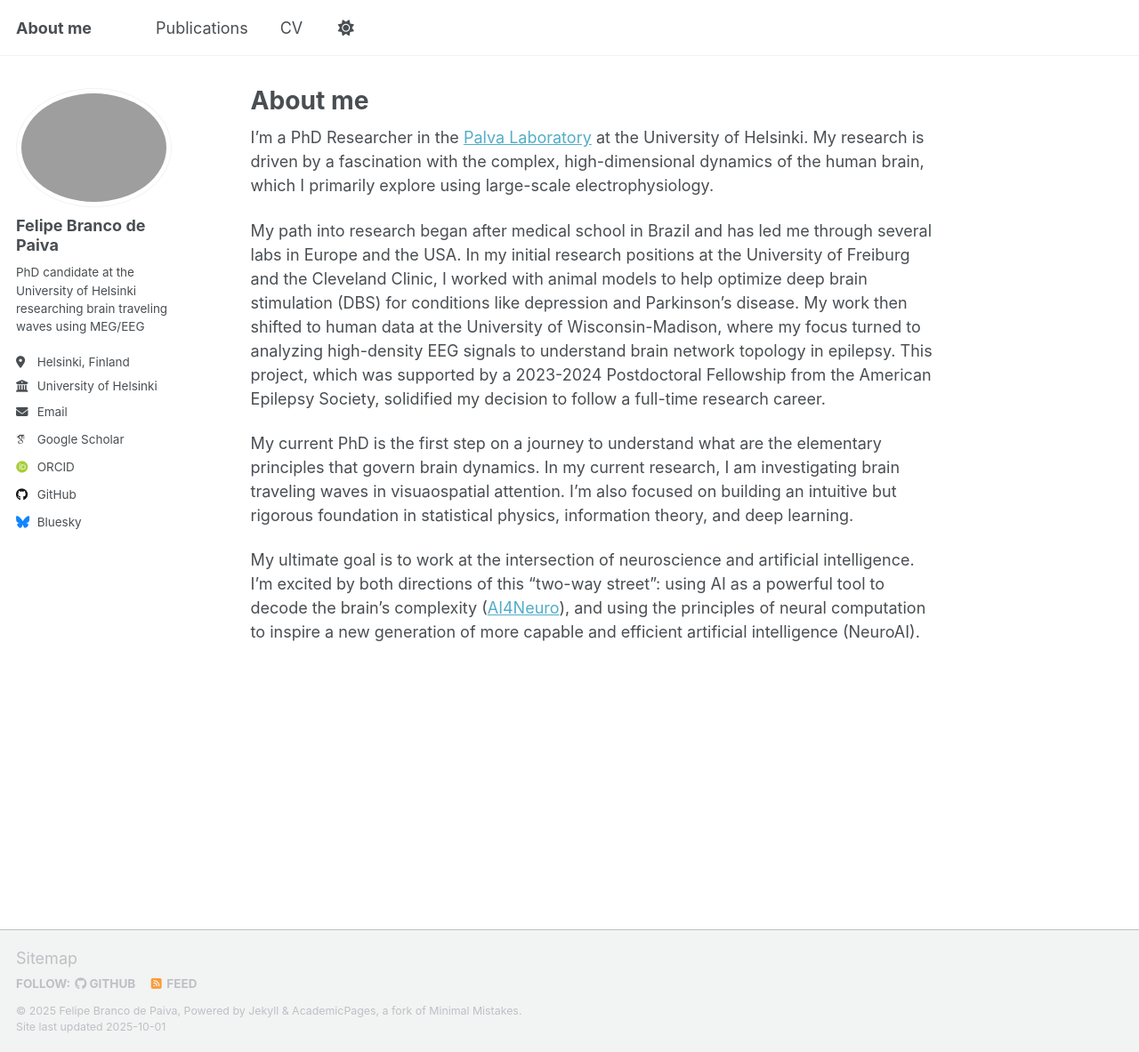
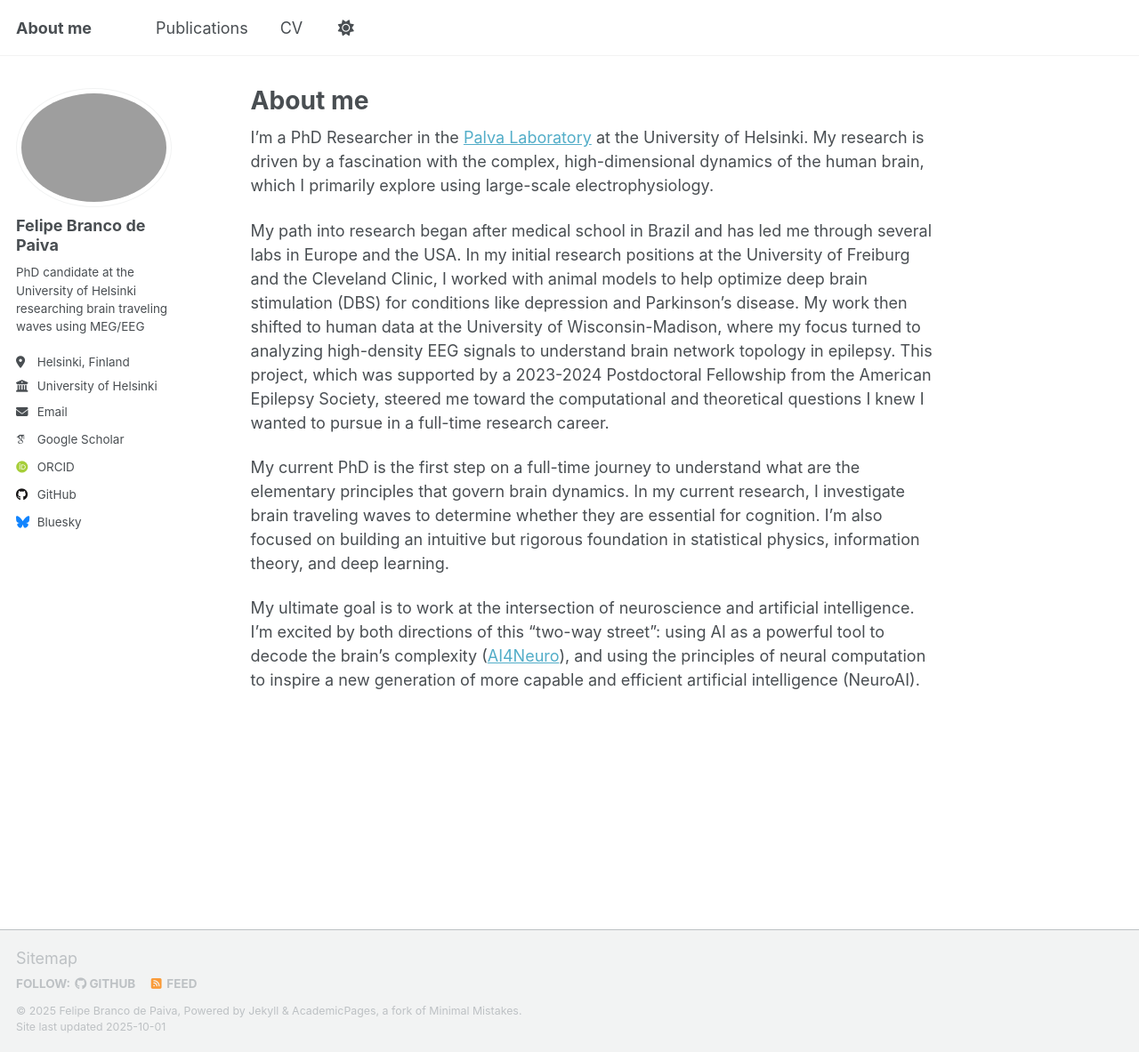
Before and after one commit to felipebpaiva/felipebpaiva.github.io, a Jekyll site: the page built from _pages/about.md, in a window 1280 px wide and 1183 px high. Shown: the whole window at 89% size. Built offline with Jekyll 4.4.1, drawn with Linux system fonts in a browser that asks for light colours; some web fonts are replaced; a script that is not in the unit is left out.

Commit message:
update about me section

```diff
--- a/_pages/about.md
+++ b/_pages/about.md
@@ -9,8 +9,8 @@ redirect_from:
 
 I'm a PhD Researcher in the [Palva Laboratory](http://criticaloscillations.org/satugroup.html) at the University of Helsinki. My research is driven by a fascination with the complex, high-dimensional dynamics of the human brain, which I primarily explore using large-scale electrophysiology.
 
-My path into research began after medical school in Brazil and has led me through several labs in Europe and the USA. In my initial research positions at the University of Freiburg and the Cleveland Clinic, I worked with animal models to help optimize deep brain stimulation (DBS) for conditions like depression and Parkinson's disease. My work then shifted to human data at the University of Wisconsin-Madison, where my focus turned to analyzing high-density EEG signals to understand brain network topology in epilepsy. This project, which was supported by a 2023-2024 Postdoctoral Fellowship from the American Epilepsy Society, solidified my decision to follow a full-time research career.
+My path into research began after medical school in Brazil and has led me through several labs in Europe and the USA. In my initial research positions at the University of Freiburg and the Cleveland Clinic, I worked with animal models to help optimize deep brain stimulation (DBS) for conditions like depression and Parkinson's disease. My work then shifted to human data at the University of Wisconsin-Madison, where my focus turned to analyzing high-density EEG signals to understand brain network topology in epilepsy. This project, which was supported by a 2023-2024 Postdoctoral Fellowship from the American Epilepsy Society, steered me toward the computational and theoretical questions I knew I wanted to pursue in a full-time research career.
 
-My current PhD is the first step on a journey to understand what are the elementary principles that govern brain dynamics. In my current research, I am investigating brain traveling waves in visuaospatial attention. I'm also focused on building an intuitive but rigorous foundation in statistical physics, information theory, and deep learning.
+My current PhD is the first step on a full-time journey to understand what are the elementary principles that govern brain dynamics. In my current research, I investigate brain traveling waves to determine whether they are essential for cognition. I'm also focused on building an intuitive but rigorous foundation in statistical physics, information theory, and deep learning.
 
 My ultimate goal is to work at the intersection of neuroscience and artificial intelligence. I'm excited by both directions of this "two-way street": using AI as a powerful tool to decode the brain's complexity ([AI4Neuro](https://www.rdgao.com/blog/2024/01/01/)), and using the principles of neural computation to inspire a new generation of more capable and efficient artificial intelligence (NeuroAI).
```
